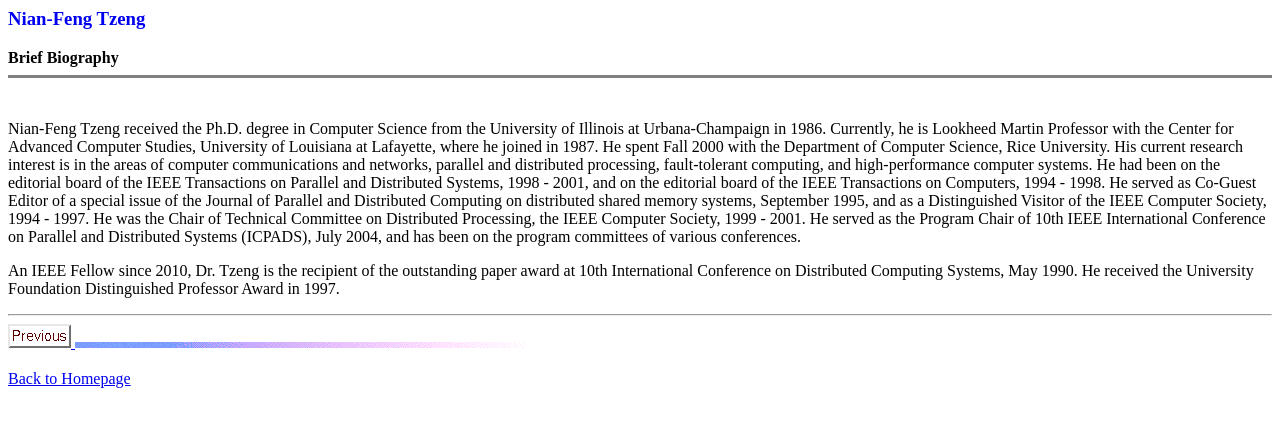
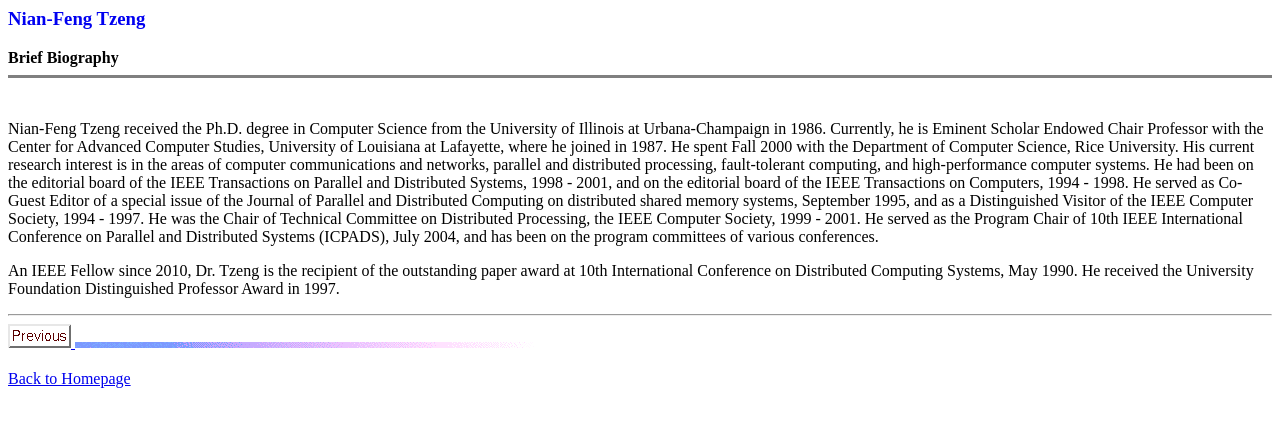
Before and after one commit to TzengNT/tzengnt.github.io, a plain HTML site: page bio.html in a window 1280 px wide. Drawn offline with Linux system fonts and the light colour scheme.

Commit message:
Update bio.html

```diff
--- a/bio.html
+++ b/bio.html
@@ -10,7 +10,7 @@
 <P>
 Nian-Feng Tzeng received the Ph.D. degree in Computer Science
 from the University of Illinois at Urbana-Champaign in 1986.
-Currently, he is Lookheed Martin Professor with the Center for Advanced Computer Studies,
+Currently, he is Eminent Scholar Endowed Chair Professor with the Center for Advanced Computer Studies,
 University of Louisiana at Lafayette, where he joined in 1987.
 He spent Fall 2000 with the Department of Computer Science, Rice University.
 His current research interest is in the areas of
```
